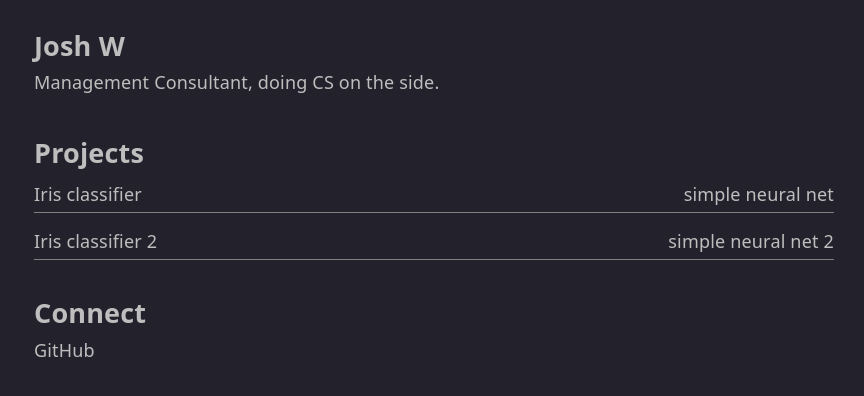
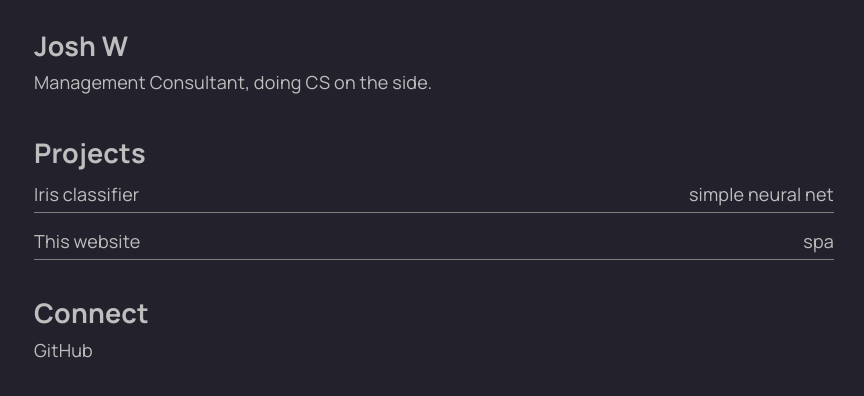
Before and after one commit to pyrudheu/joswo-site, a React (Vite) app: page / in a window 1280 px wide. Shown: the top 396 px of the page, without its empty margins (206-1070 px from the left). Built offline with nearby package versions, Linux system fonts and the light colour scheme.

Commit message:
add website project link and update css

```diff
--- a/src/App.css
+++ b/src/App.css
@@ -12,6 +12,7 @@
   border-bottom: 1px solid gray;
   padding-top: 15px;
   padding-bottom: 5px;
+  color: var(--text);
 }
 
 .button-icon {
@@ -39,6 +40,7 @@ h1, h2, p {
   padding-top: 10px;
   display:flex;
   flex-direction: row;
+  color: var(--text);
   /* background-color: white; */
   /* border: 2px solid aqua; */
 }
@@ -49,6 +51,7 @@ h1, h2, p {
   flex-direction: row;
   justify-content: space-between;
   align-items: center;
+  color: var(--text);
 }
 
 .main-box {
@@ -61,7 +64,7 @@ h1, h2, p {
 
 section {
   width: 800px;
-  max-width: 100%;
+  max-width: 80%;
   margin-top: 20px;
   margin-bottom: 20px;
 }
--- a/src/App.tsx
+++ b/src/App.tsx
@@ -13,16 +13,16 @@ function App() {
         </section>
 
         <section>
-          <div id="docs">
+          <div id="projects">
             <h2>Projects</h2>
             <div className="row-set">
               <a className="row-item" href="https://github.com/pyrudheu/Iris_classifier" target="_blank">
                 <span>Iris classifier</span>
                 <span>simple neural net</span>
               </a>
-              <a className="row-item" href="https://github.com/pyrudheu/Iris_classifier" target="_blank">
-                <span>Iris classifier 2</span>
-                <span>simple neural net 2</span>
+              <a className="row-item" href="https://github.com/pyrudheu/joswo-site" target="_blank">
+                <span>This website</span>
+                <span>spa</span>
               </a>
             </div>
           </div>
@@ -32,7 +32,7 @@ function App() {
           <div>
             <h2>Connect</h2>
             <div className="connect-card">
-              <a className="connect-card-item" href="https://github.com/pyrudheu/Iris_classifier" target="_blank">
+              <a className="connect-card-item" href="https://github.com/pyrudheu/" target="_blank">
                 <span className="test">GitHub</span>
               </a>
             </div>
--- a/src/index.css
+++ b/src/index.css
@@ -1,11 +1,13 @@
+@import url('https://fonts.googleapis.com/css2?family=Manrope:wght@200..800&display=swap');
+
 :root {
   --text: #bebebe;
   --text-h: #fafafa;
   --bg: #23222c;
   --border: #e5e4e7;
 
-  --sans: system-ui, 'Segoe UI', Roboto, sans-serif;
-  --heading: system-ui, 'Segoe UI', Roboto, sans-serif;
+  /* --sans: system-ui, 'Segoe UI', Roboto, sans-serif; */
+  --sans: 'Manrope', system-ui, 'Segoe UI', Roboto, sans-serif;
 
   font: 18px/145% var(--sans);
   letter-spacing: 0.18px;
@@ -31,7 +33,6 @@
 a:link {
   color: var(--text);
   text-decoration: none;
-
 }
 
 a:hover {
```
Also changed, not shown: 1 other file (tests, documents, lock files or other folders).
